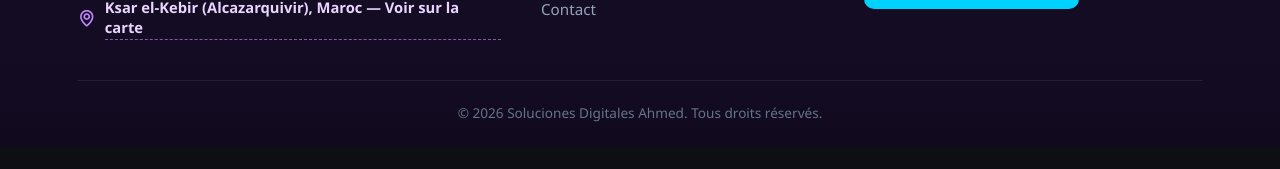
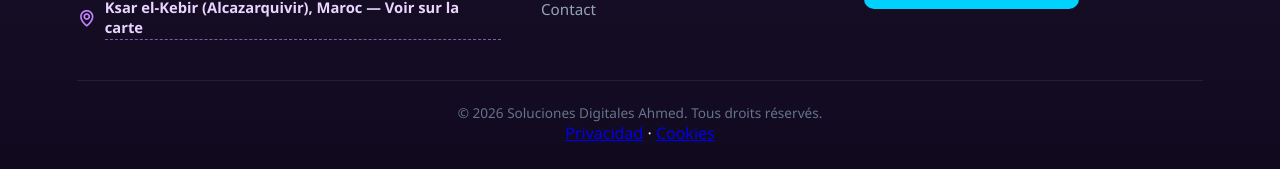
Before and after one commit to Mchebcheb/Ahmed-Design6.github.io, a plain HTML site: page index.html in a window 1280 px wide. Shown: the part 3211-3380 px from the top of the page. Before the commit the page ends 3358 px from the top, so only its background shows below. Drawn offline with nearby package versions, Linux system fonts and the light colour scheme.

Commit message:
Update index.html

```diff
--- a/index.html
+++ b/index.html
@@ -441,6 +441,11 @@
 
         <div class="footer-bottom">
             <p>&copy; <span id="footer-year">2026</span> Soluciones Digitales Ahmed. Tous droits réservés.</p>
+            <div class="privacidad-cookies">
+                <a href="privacidad.html">Privacidad</a>
+                <span>·</span>
+                <a href="cookies.html">Cookies</a>
+            </div>
         </div>
     </footer>
 
```
